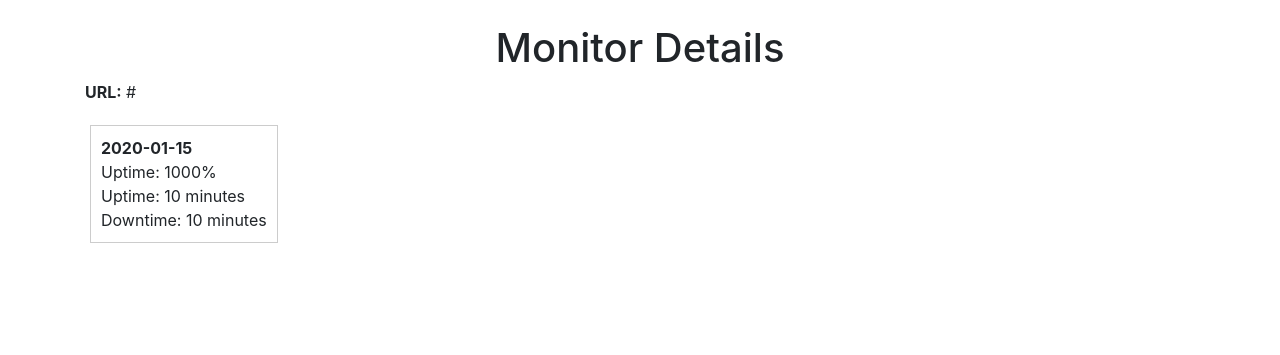
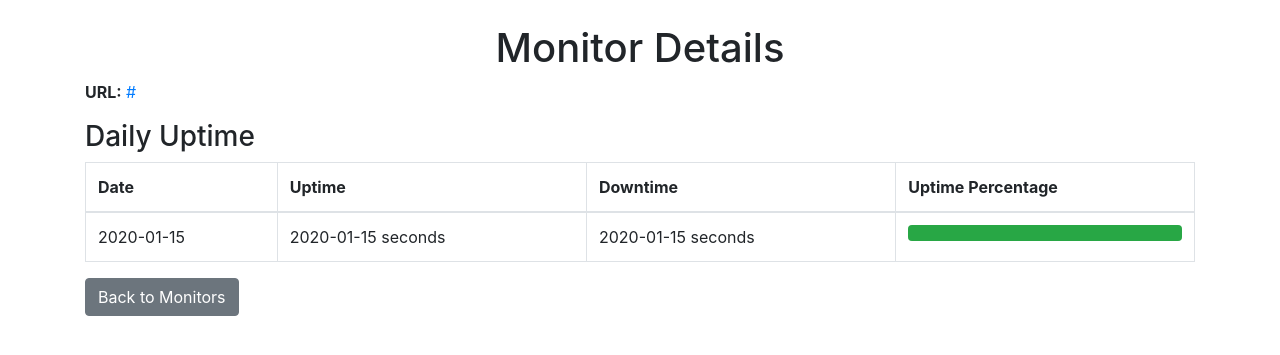
Before and after one commit to gokalpmeric/healthcheck-monitor, a Flask app: template templates/details.html in a window 1280 px wide. Shown: the top 355 px of the page. Run offline with Flask 3, Linux system fonts and the light colour scheme; the template is opened without the code that fills it: most values are stand-ins (such as "Sample title", 1, 10 or a date in 2020); some libraries are stand-ins or nearby versions.

Commit message:
uptime added

```diff
--- a/k8s/deployment.yaml
+++ b/k8s/deployment.yaml
@@ -14,7 +14,7 @@ spec:
     spec:
       containers:
       - name: my-monitor-app
-        image: gokalpmeric/healthcheckmonitor:0.0.4
+        image: gokalpmeric/healthcheckmonitor:0.0.5
         ports:
         - containerPort: 5000
         volumeMounts:
--- /dev/null
+++ b/local_data/monitors.json
@@ -0,0 +1 @@
+[{"url": "https://www.vodafone.com.tr", "status": "up"}]
--- a/templates/details.html
+++ b/templates/details.html
@@ -6,29 +6,47 @@
     <link rel="stylesheet" href="https://stackpath.bootstrapcdn.com/bootstrap/4.5.2/css/bootstrap.min.css">
     <title>Monitor Details</title>
     <style>
-        .day {
-            border: 1px solid #ccc;
-            padding: 10px;
-            margin: 5px;
-            display: inline-block;
-            min-width: 150px;
+        .uptime-bar {
+            height: 10px;
+            background-color: green;
+        }
+        .downtime-bar {
+            height: 10px;
+            background-color: red;
         }
     </style>
 </head>
 <body>
     <div class="container mt-4">
         <h1 class="text-center">Monitor Details</h1>
-        <p><strong>URL:</strong> {{ url }}</p>
-        <div id="dailyData">
-            {% for date, data in daily_data.items() %}
-                <div class="day">
-                    <strong>{{ date }}</strong><br>
-                    Uptime: {{ (data['uptime'] / (data['uptime'] + data['downtime']) * 100)|round(2) }}%<br>
-                    Uptime: {{ (data['uptime'] / 60)|int }} minutes<br>
-                    Downtime: {{ (data['downtime'] / 60)|int }} minutes
-                </div>
-            {% endfor %}
-        </div>
+        <p><strong>URL:</strong> <a href="{{ url }}" target="_blank">{{ url }}</a></p>
+
+        <h3>Daily Uptime</h3>
+        <table class="table table-bordered">
+            <thead>
+                <tr>
+                    <th>Date</th>
+                    <th>Uptime</th>
+                    <th>Downtime</th>
+                    <th>Uptime Percentage</th>
+                </tr>
+            </thead>
+            <tbody>
+                {% for date, data in daily_data.items() %}
+                <tr>
+                    <td>{{ date }}</td>
+                    <td>{{ data['uptime'] }} seconds</td>
+                    <td>{{ data['downtime'] }} seconds</td>
+                    <td>
+                        <div class="progress">
+                            <div class="progress-bar bg-success" role="progressbar" style="width: {{ (data['uptime'] / (data['uptime'] + data['downtime'])) * 100 }}%" aria-valuenow="{{ (data['uptime'] / (data['uptime'] + data['downtime'])) * 100 }}" aria-valuemin="0" aria-valuemax="100"></div>
+                        </div>
+                    </td>
+                </tr>
+                {% endfor %}
+            </tbody>
+        </table>
+        <a href="/" class="btn btn-secondary">Back to Monitors</a>
     </div>
 </body>
 </html>
```
